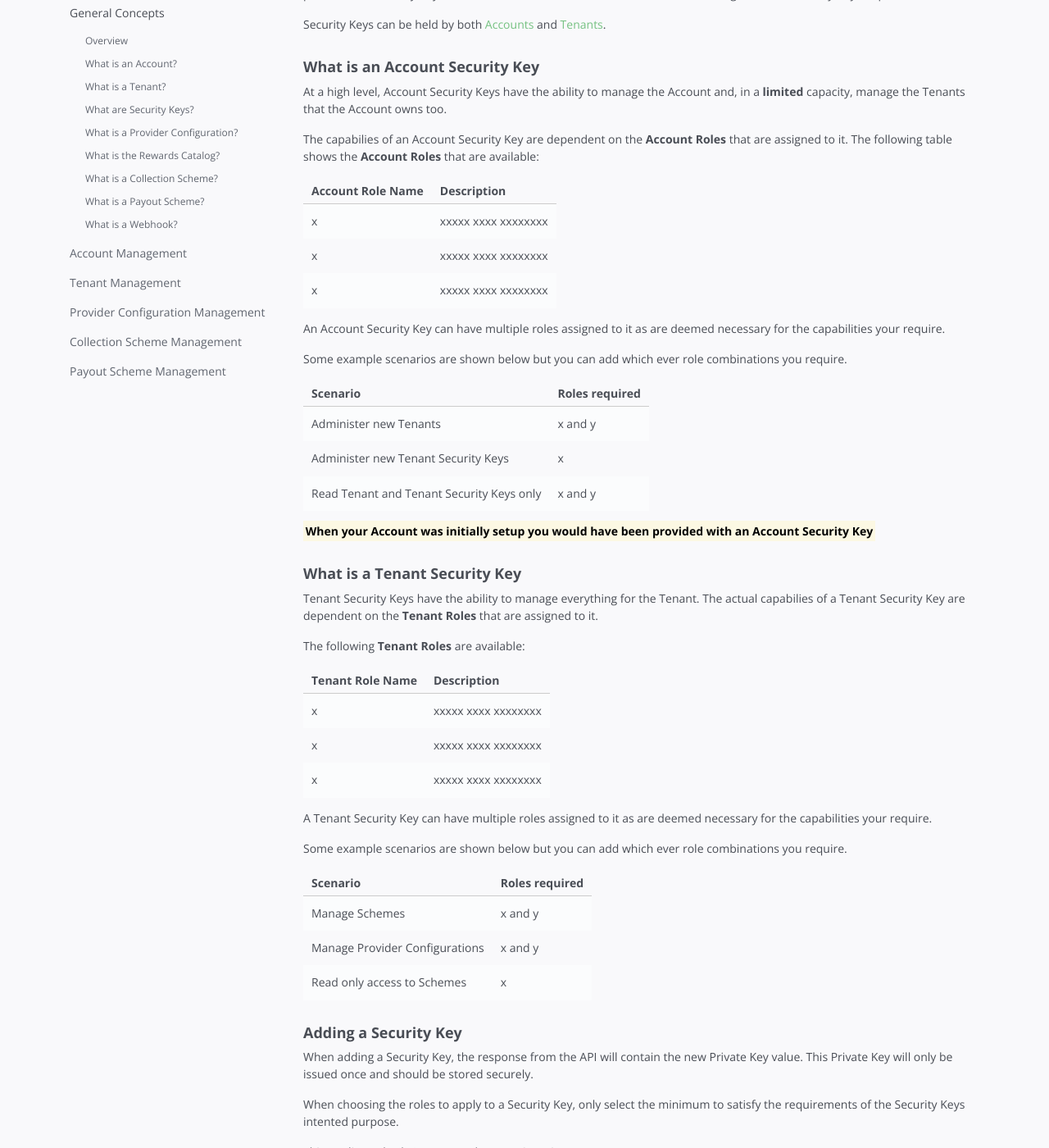
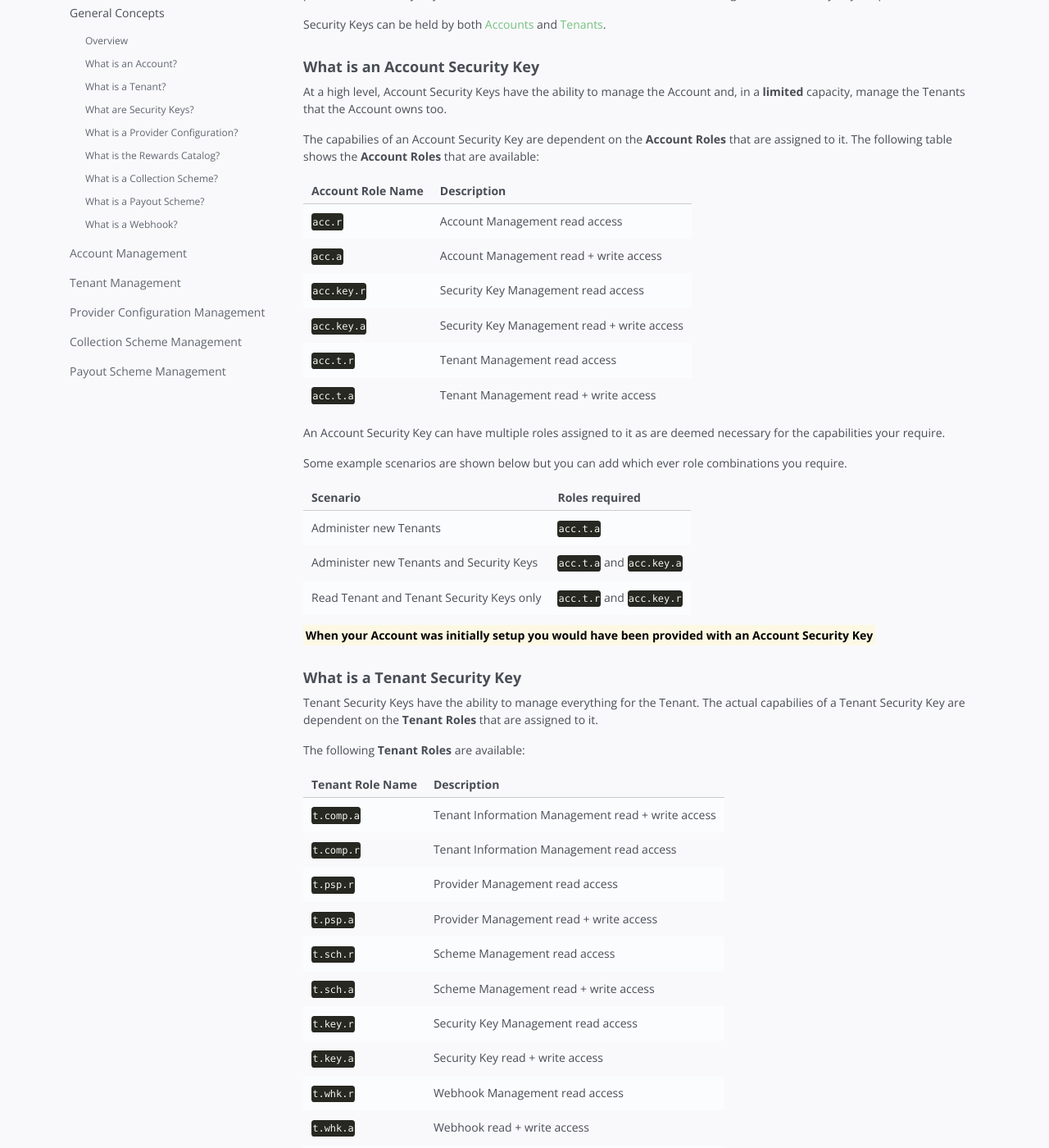
Before and after one commit to Imburse-Payments/imburse-payments.github.io, a Jekyll site: the page built from pages/guides/getting-started/what-are-security-keys.md, in a window 1280 px wide and 1400 px high, scrolled down 408 px. Shown: the whole window at 82% size. Built offline with Jekyll 4.4.1, drawn with Linux system fonts in a browser that asks for light colours; nearby versions of some CDN libraries; some of the changed text lies outside the part shown.

Commit message:
Added Security Key roles.

```diff
--- a/pages/guides/getting-started/what-are-security-keys.md
+++ b/pages/guides/getting-started/what-are-security-keys.md
@@ -25,9 +25,12 @@ The capabilies of an Account Security Key are dependent on the **Account Roles**
 
 Account Role Name | Description
 -|-
-x | xxxxx xxxx xxxxxxxx
-x | xxxxx xxxx xxxxxxxx
-x | xxxxx xxxx xxxxxxxx
+`acc.r` | Account Management read access
+`acc.a` | Account Management read + write access
+`acc.key.r` | Security Key Management read access
+`acc.key.a` | Security Key Management read + write access
+`acc.t.r` | Tenant Management read access
+`acc.t.a` | Tenant Management read + write access
 
 An Account Security Key can have multiple roles assigned to it as are deemed necessary for the capabilities your require.
 
@@ -35,9 +38,9 @@ Some example scenarios are shown below but you can add which ever role combinati
 
 Scenario | Roles required
 -|-
-Administer new Tenants | x and y
-Administer new Tenant Security Keys | x
-Read Tenant and Tenant Security Keys only | x and y
+Administer new Tenants | `acc.t.a`
+Administer new Tenants and Security Keys | `acc.t.a` and `acc.key.a`
+Read Tenant and Tenant Security Keys only | `acc.t.r` and `acc.key.r`
 
 **<mark>When your Account was initially setup you would have been provided with an Account Security Key</mark>**
 
@@ -50,9 +53,22 @@ The following **Tenant Roles** are available:
 
 Tenant Role Name | Description
 -|-
-x | xxxxx xxxx xxxxxxxx
-x | xxxxx xxxx xxxxxxxx
-x | xxxxx xxxx xxxxxxxx
+`t.comp.a` | Tenant Information Management read + write access
+`t.comp.r` | Tenant Information Management read access
+`t.psp.r` | Provider Management read access
+`t.psp.a` | Provider Management read + write access
+`t.sch.r` | Scheme Management read access
+`t.sch.a` | Scheme Management read + write access
+`t.key.r` | Security Key Management read access
+`t.key.a` | Security Key read + write access
+`t.whk.r` | Webhook Management read access
+`t.whk.a` | Webhook read + write access
+`t.cat.r` | Catalog Management read access
+`t.col.a` | Collection Management read + write access
+`t.col.r` | Collection Management read access
+`t.po.a` | Payout Management read + write access
+`t.po.r` | Payout Management read access
+
 
 A Tenant Security Key can have multiple roles assigned to it as are deemed necessary for the capabilities your require.
 
@@ -60,9 +76,9 @@ Some example scenarios are shown below but you can add which ever role combinati
 
 Scenario | Roles required
 -|-
-Manage Schemes | x and y
-Manage Provider Configurations | x and y
-Read only access to Schemes | x
+Manage Schemes | `t.sch.a`
+Manage Provider Configurations | `t.psp.a`
+Read only access to Schemes | `t.sch.r`
 
 
 #### Adding a Security Key
```
Also changed, not shown: other parts of pages/guides/getting-started/what-are-security-keys.md (+2 -1 lines).
